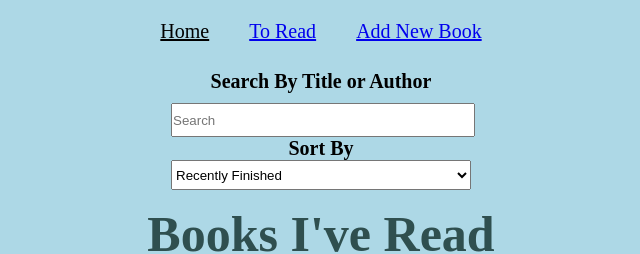
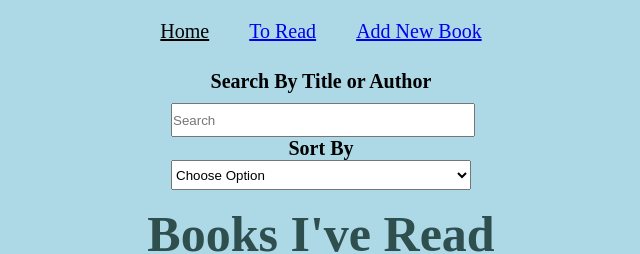
Before and after one commit to bwrosen20/phase-3-sinatra-react-project-frontend, a React (Create React App) app in the folder book-club-frontend/: page / in a window 1280 px wide. Shown: the top 254 px of the page, without its empty margins (319-959 px from the left). Built offline with nearby package versions, Linux system fonts and the light colour scheme; no server answers.

Commit message:
think it's done

```diff
--- a/book-club-frontend/src/components/App.js
+++ b/book-club-frontend/src/components/App.js
@@ -12,7 +12,7 @@ function App() {
   const [books,setBooks]=useState([])
   const [filterData,setFilterData]=useState({
     input:"",
-    filter:"Recently Finished"
+    filter:"Choose Option"
 })
   const [showFilters,setShowFilters]=useState(true)
   const history=useHistory()
@@ -48,22 +48,17 @@ function App() {
         else if (filterData.filter=="Title"){
             booksToDisplay=booksToDisplay.sort((a,b)=>(a.title > b.title ? 1: -1))
         }
-        else if (filterData.filter=="Rating"){
+        else {
             booksToDisplay.forEach((book)=>{
               book.notes.length?book.rating=(book.notes[book.notes.length-1].rating):book.rating=0
             })
             booksToDisplay=booksToDisplay.sort((a,b)=> b.rating - a.rating)
         }
 
-
   function onUpdatedBook(updatedBook){
-    console.log(updatedBook)
     const currentBook=books.find((book)=>book.id==updatedBook.id)
     const currentNotes=currentBook.notes
-
     setBooks(books.map((book)=>(book.id==updatedBook.id?{...updatedBook,["notes"]:currentNotes}:book)))
-
-    console.log(books)
   }
 
   function handleClick(event){
--- a/book-club-frontend/src/components/Filters.js
+++ b/book-club-frontend/src/components/Filters.js
@@ -25,9 +25,9 @@ function Filters({filterData,handleChange}){
             className="filterInput"
             value={filterData.filter}
             onChange={handleChange}>
-                <option>Recently Finished</option>
+                <option>Choose Option</option>
+                <option>Title</option>
                 <option>Author</option>
-                <option>Title</option>
                 <option>Rating</option>
             </select>
             </label>
```
